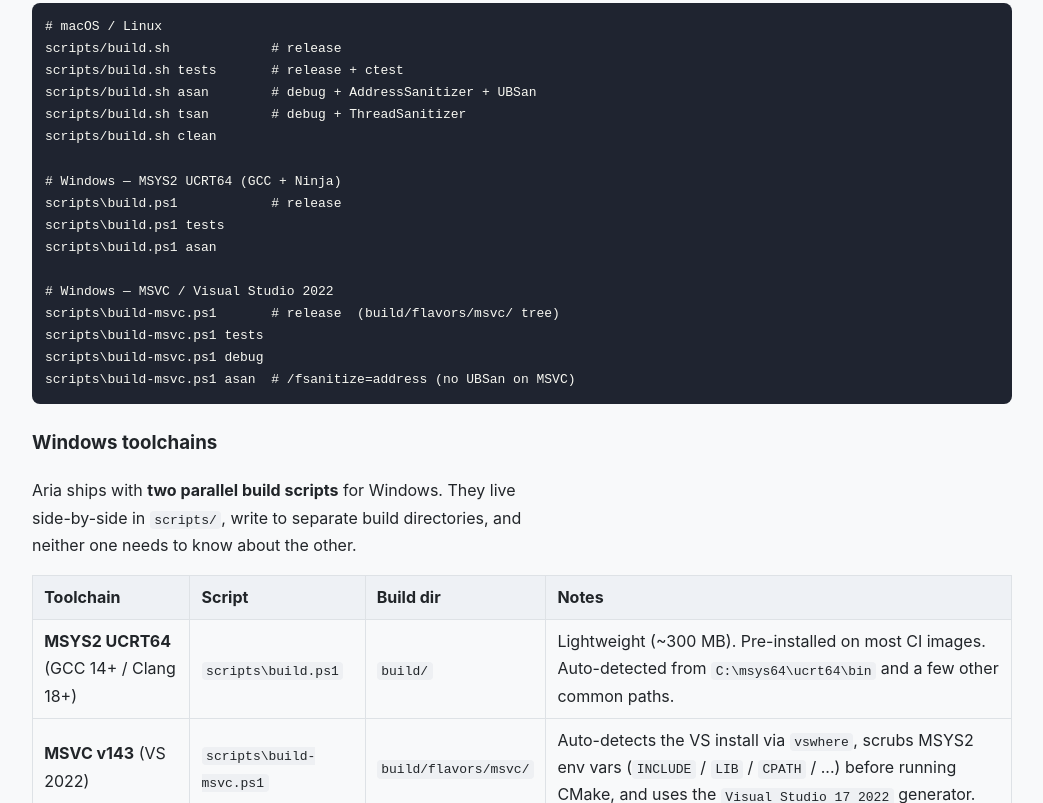
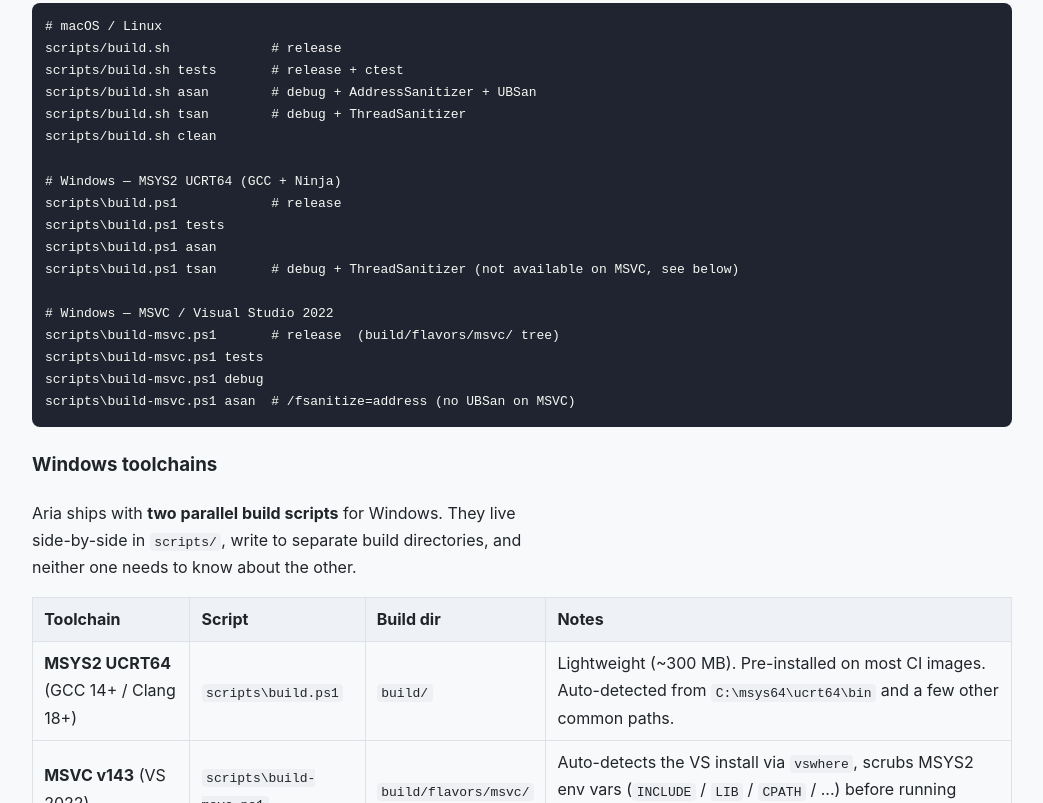
Before and after one commit to dqsjqian/Aria, a plain HTML site: page README.en.html in a window 1280 px wide. Shown: the part 6135-6938 px from the top of the page, without its empty margins (118-1161 px from the left). Drawn offline with Linux system fonts and the light colour scheme.

Commit message:
docs: list the Windows tsan flavor now that build.ps1 implements it
The build-script tables showed `tsan` for build.sh but not for build.ps1,
mirroring the gap the previous commit closed in the script itself. A
Windows contributor reading this would conclude ThreadSanitizer was a
Unix-only flavor.

The MSVC block stays as it is — that toolchain genuinely has no TSan.

```diff
--- a/README.en.html
+++ b/README.en.html
@@ -284,6 +284,7 @@
 scripts<span class="pl-cce">\b</span>uild.ps1            <span class="pl-c"><span class="pl-c">#</span> release</span>
 scripts<span class="pl-cce">\b</span>uild.ps1 tests
 scripts<span class="pl-cce">\b</span>uild.ps1 asan
+scripts<span class="pl-cce">\b</span>uild.ps1 tsan       <span class="pl-c"><span class="pl-c">#</span> debug + ThreadSanitizer (not available on MSVC, see below)</span>
 
 <span class="pl-c"><span class="pl-c">#</span> Windows — MSVC / Visual Studio 2022</span>
 scripts<span class="pl-cce">\b</span>uild-msvc.ps1       <span class="pl-c"><span class="pl-c">#</span> release  (build/flavors/msvc/ tree)</span>
```
Also changed, not shown: README.html (+1 -0 lines), 2 other files.
